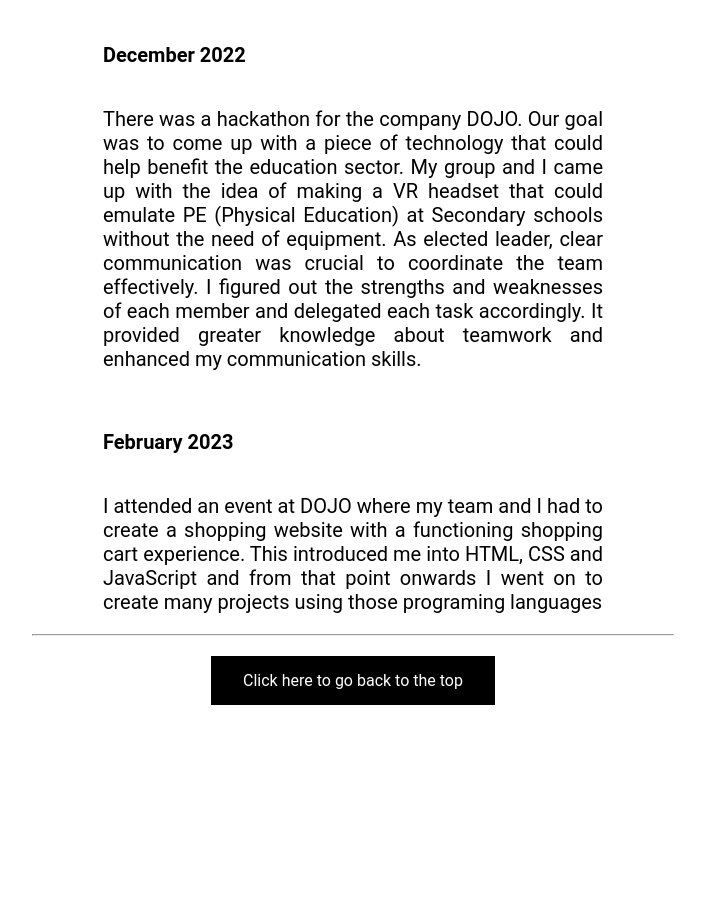
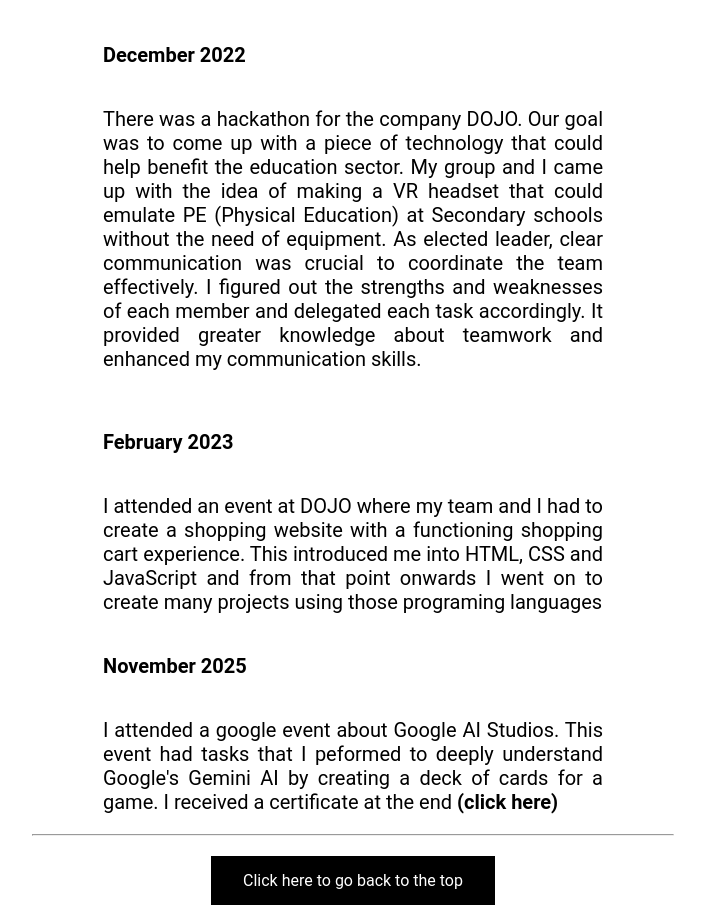
Before and after one commit to aringuzel/portfolio-website, a plain HTML site: page pages/experience.html in a window 1280 px wide. Shown: the part 1422-2337 px from the top of the page, without its empty margins (287-992 px from the left). Before the commit the page ends 2137 px from the top, so only its background shows below. Drawn offline with Linux system fonts and the light colour scheme.

Commit message:
Changed profile picture and added extra content

```diff
--- a/pages/experience.html
+++ b/pages/experience.html
@@ -61,6 +61,10 @@
         <p>
           I attended an event at DOJO where my team and I had to create a shopping website with a functioning shopping cart experience. This introduced me into HTML, CSS and JavaScript and from that point onwards I went on to create many projects using those programing languages
         </p>
+        <p><strong>November 2025</strong></p>
+        <p>
+          I attended a google event about Google AI Studios. This event had tasks that I peformed to deeply understand Google's Gemini AI by creating a deck of cards for a game. I received a certificate at the end <a href="https://www.skills.google/public_profiles/c83c2d2d-d341-4375-b62c-c753b191b39c/badges/19921754?utm_medium=social&utm_source=linkedin&utm_campaign=ql-social-share"><b>(click here)</b></a>
+        </p>
       </section>
       <hr class="sectioned">
       <a class="top" href="#desktop-nav">Click here to go back to the top</a>
```
Also changed, not shown: index.html (+1 -1 lines), images/me.jpeg.
